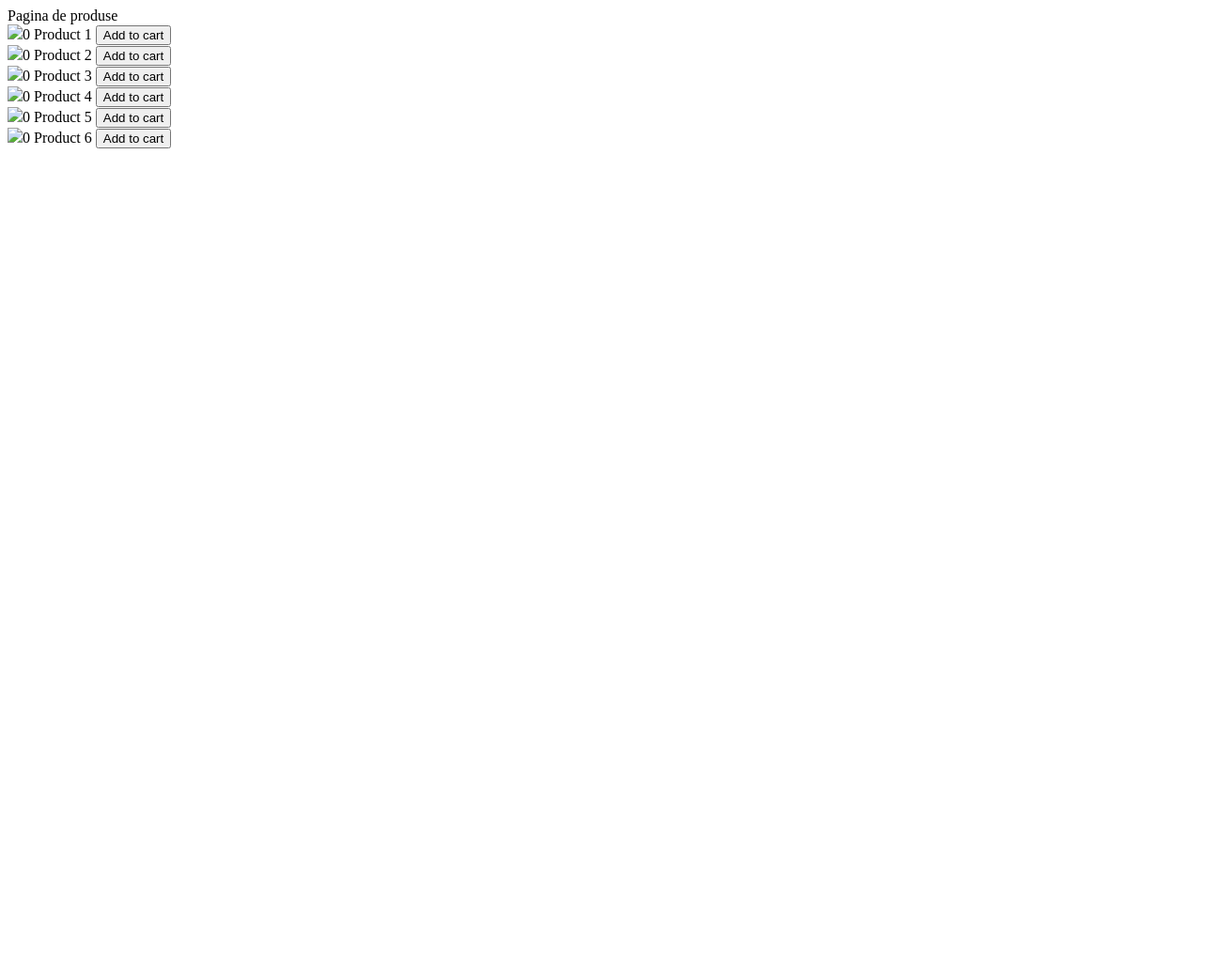
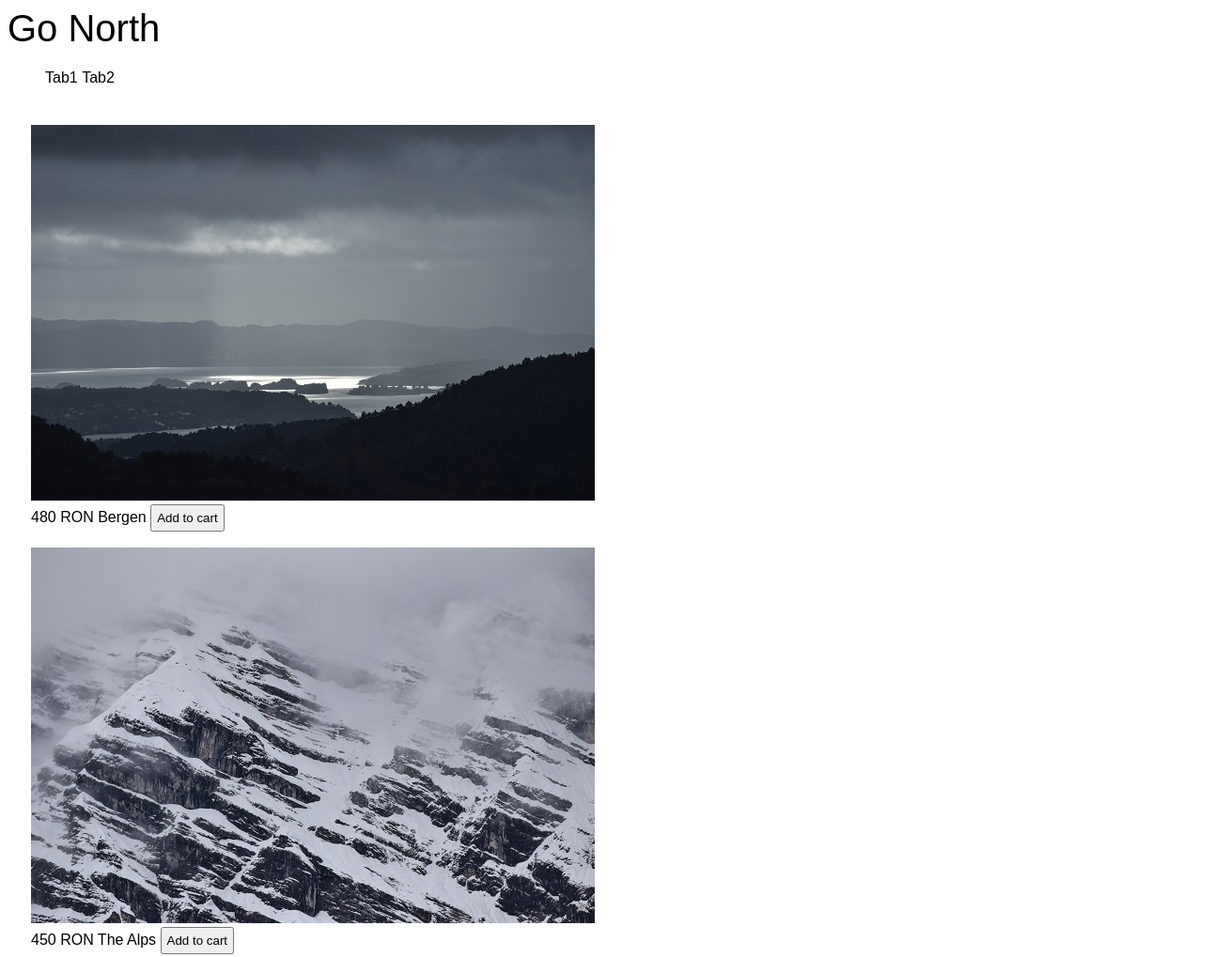
Before and after one commit to Madalina-252/wantsome-project, a plain HTML site: page products.html in a window 1280 px wide. Shown: the top 1019 px of the page at 94% size, 1308 px wide, since content can reach past the window. Before the commit the page ends 800 px from the top, so only its background shows below. Drawn offline with Linux system fonts and the light colour scheme.

Commit message:
updates to products page

```diff
--- a/products.css
+++ b/products.css
@@ -3,23 +3,32 @@ body {
   }
 
   header {
-    background-color: grey;
-    color: ivory;
+
     font-size: 40px;
-    width: 1262px;
+    width: 1300px;
     height: 50px;
-    text-align: center;
+  }
+
+  li {
+    display: inline-block;
+
   }
 
   .card {
-    margin: 5px;
-    height: 300px;
-    width: 196px;
-    border-style: solid;
+    margin: 15px;
+    height: 400px;
+    width: 600px;
+    padding: 10px;
+    border: 10px;
 
   }
 
   #container {
+
   display: flex;
   flex-wrap: wrap;
   }
+
+  button {
+    padding: 5px;
+  }
--- a/products.html
+++ b/products.html
@@ -1,17 +1,33 @@
 <!DOCTYPE html>
 <html>
+
 <head>
   <title>Pagina de produse</title>
   <meta charset="UTF-8" />
-    <link href="products.css" />
+  <link rel="stylesheet" type="text/css" href="products.css">
 </head>
 
 <body>
-    <header>Pagina de produse</header>
+  <header>Go North</header>
+  <nav id="nav">
+    <ul>
+      <li>
+        Tab1
+      </li>
+      <li>
+        Tab2
+      </li>
+    </ul>
+  </nav>
 
   <div id="container"></div>
 
+  <!-- <footer>
+    <a href="#">Cookies policy </a>
+    <a href="#">Data protection</a>
+  </footer> -->
 
   <script src="products.js"></script>
 </body>
+
 </html>
--- a/products.js
+++ b/products.js
@@ -1,40 +1,29 @@
 var prod1 = {
-    image: "src/imageingres.jpg",
-    title: " Product 1 ",
-    price: 0
+    image: "images/norway.jpg",
+    title: " Bergen ",
+    price: "480 RON"
   };
 
   var prod2 = {
-    image: "src/imageingres.jpg",
-    title: " Product 2 ",
-    price: 0
+    image: "images/bavaria.jpg",
+    title: " The Alps ",
+    price: "450 RON"
   };
 
   var prod3 = {
-    image: "src/imageingres.jpg",
-    title: " Product 3 ",
-    price: 0
+    image: "images/architecture.jpg",
+    title: " Sevilla ",
+    price: "420 RON"
   };
 
   var prod4 = {
-    image: "src/imageingres.jpg",
-    title: " Product 4 ",
-    price: 0
+    image: "images/roses.jpg",
+    title: " Granada Rose Garden ",
+    price: "420 RON"
   };
 
-  var prod5 = {
-    image: "src/imageingres.jpg",
-    title: " Product 5 ",
-    price: 0
-  };
 
-  var prod6 = {
-    image: "src/imageingres.jpg",
-    title: " Product 6 ",
-    price: 0
-  };
-
-  var myProducts = [prod1, prod2, prod3, prod4, prod5, prod6];
+  var myProducts = [prod1, prod2, prod3, prod4];
 
   for (var i = 0; i < myProducts.length; i++) {
     showCard(myProducts[i].image, myProducts[i].title, myProducts[i].price, i);
@@ -57,12 +46,13 @@ var prod1 = {
     button.id = position;
     button.innerText = "Add to cart";
     card.appendChild(button);
+
   }
 
   var container = document.getElementById("container");
   container.addEventListener("click", function (event) {
     if (event.target.nodeName === "BUTTON") {
       console.log("Click pe buttonul", event.target.id);
-      alert("Added " + myProducts[event.target.id].title)
+      alert("Added: " + myProducts[event.target.id].title)
     }
   });
```
Also changed, not shown: images/1_viena_foto_ITF.jpg (deleted), images/architecture.jpg (added), images/bavaria.jpg (added), images/norway.jpg (added), images/roses.jpg (added), index.css (added). Lines whose indentation alone changed are shown as unchanged.
